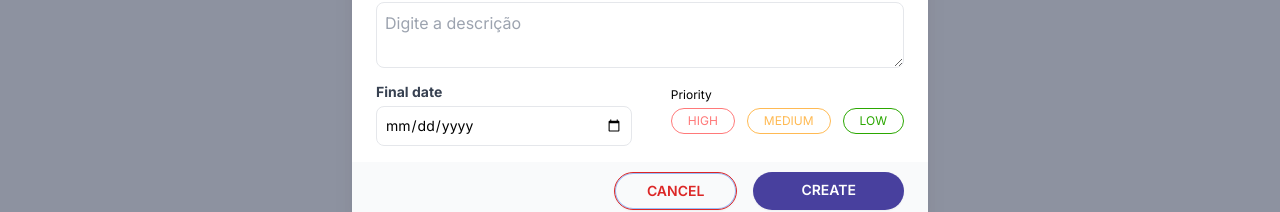
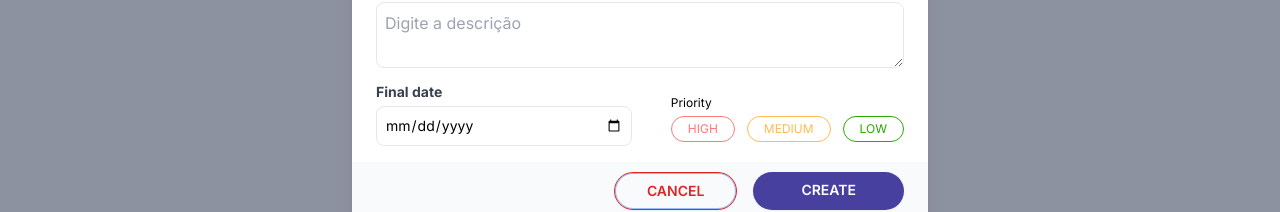
Before and after one commit to Miguel-ectil/Project-Kanban, a Next.js app in the folder frontend/: page / in a window 1280 px wide. Both pictures are taken after a click on the button "+ Novo Card". Shown: the part 370-582 px from the top of the page. Built offline with nearby package versions, Linux system fonts and the light colour scheme; no server answers.

Commit message:
[UPD] Corrigindo espaçamento

```diff
--- a/frontend/src/components/newCard.tsx
+++ b/frontend/src/components/newCard.tsx
@@ -111,9 +111,9 @@ export default function NewCard({ onClose }: any) {
                               className='text-sm border p-2 rounded-lg w-[16rem]'
                             />
                           </div>
-                          <div>
+                          <div className='mt-4'>
                             <p className='text-xs mb-1'>Priority</p>
-                            <div className=' space-x-3'>
+                            <div className='space-x-3'>
                               <button
                                 className={`px-4 py-1 border rounded-2xl text-xs
                                  border-[#FF7979] text-[#FF7979] hover:bg-[#FF7979] hover:text-[#FFFF]
```
